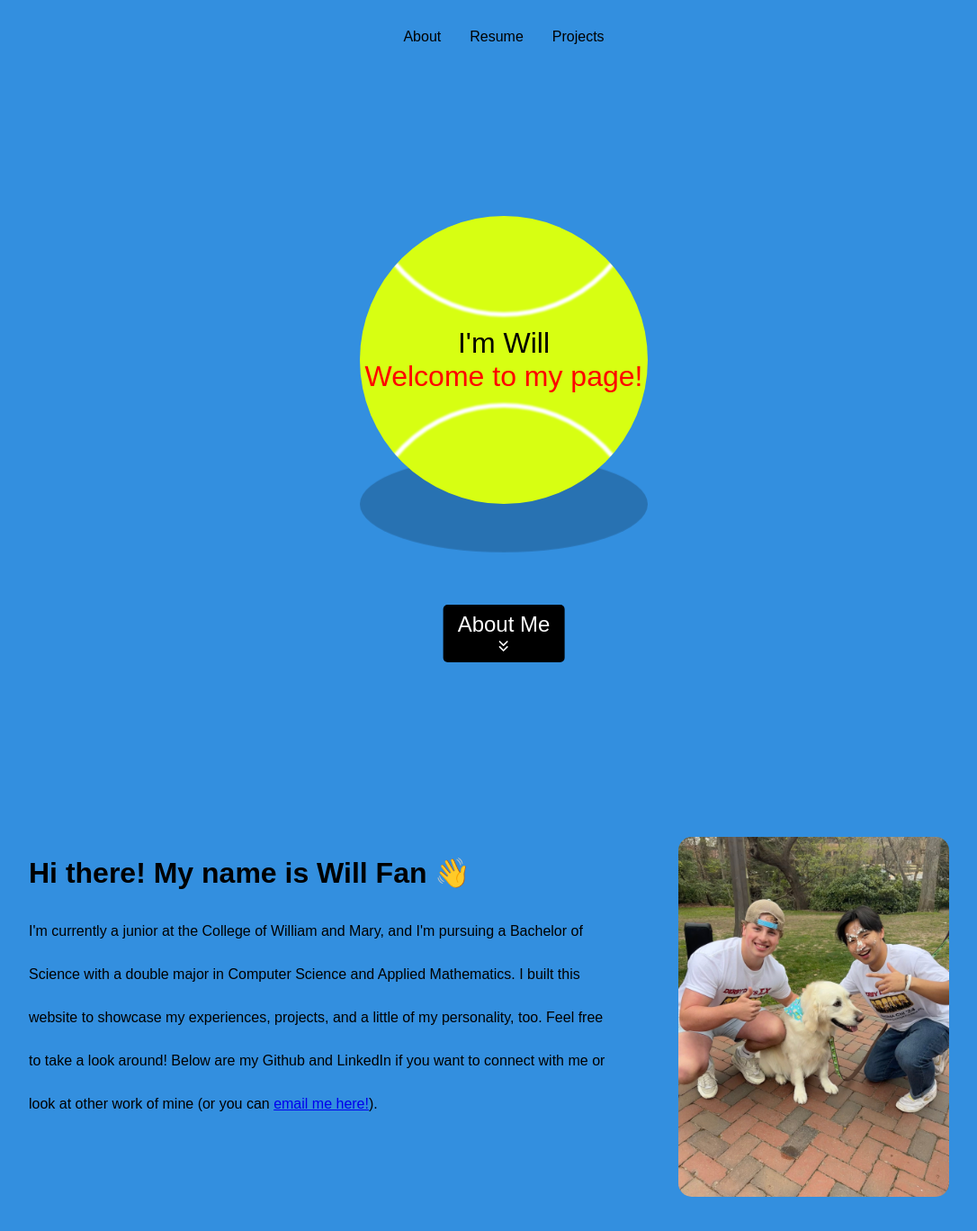
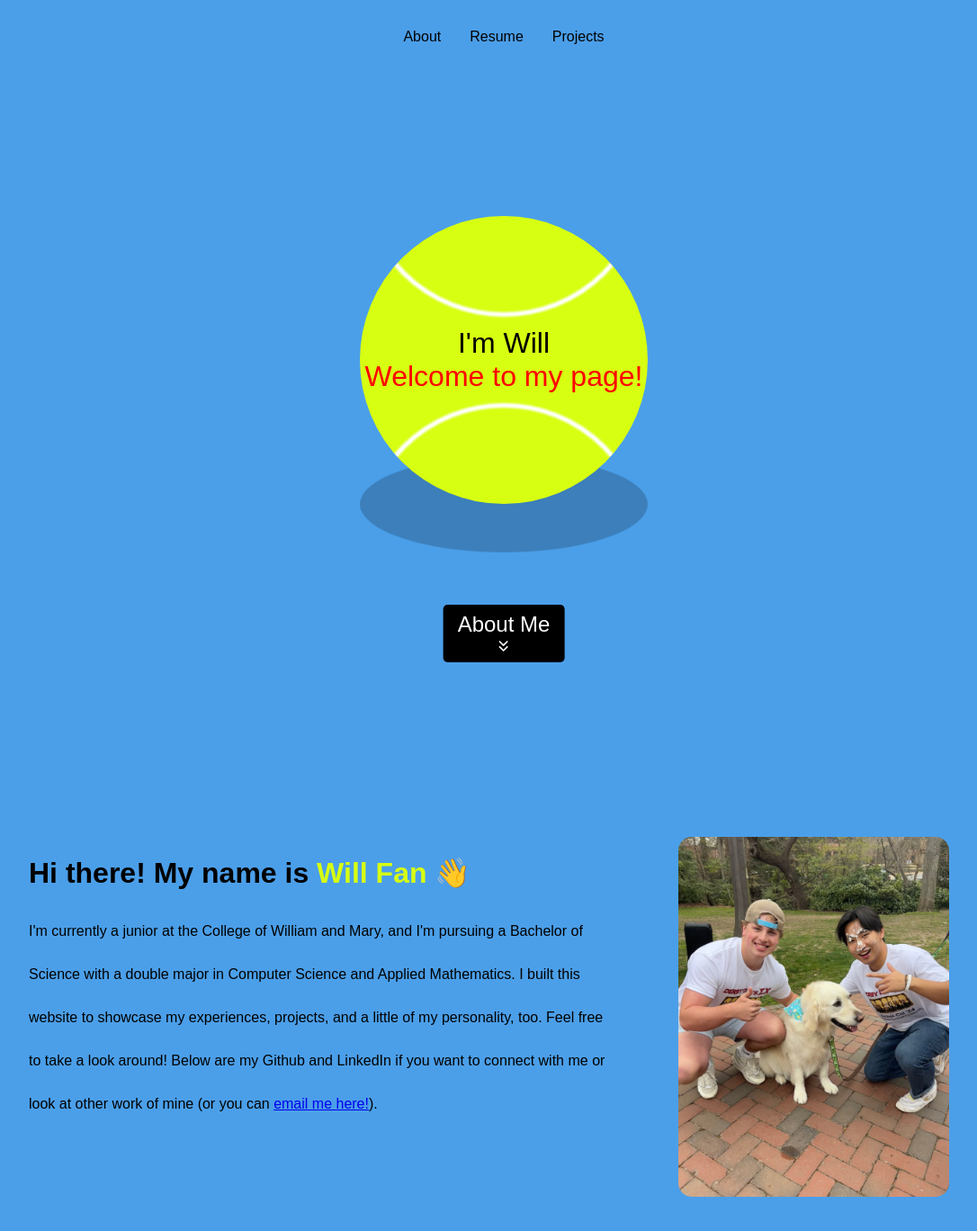
Before and after one commit to squilliam34/website, a React app: page / in a window 1280 px wide. Shown: the top 1368 px of the page at 90% size, without its empty margins (80-1166 px from the left). Built offline with nearby package versions, Linux system fonts and the light colour scheme; the HTML template or start-up script is replaced by a standard one.

Commit message:
minor style and color tweaks

```diff
--- a/src/components/About.tsx
+++ b/src/components/About.tsx
@@ -4,7 +4,8 @@ const About: React.FC = () => (
   <>
     <div id="about-me" className="header">
       <h1 className="medium-font">
-        Hi there! My name is Will Fan <span className="waving-hand">👋</span>
+        Hi there! My name is <span className="tennis-yellow">Will Fan </span>{" "}
+        <span className="waving-hand">👋</span>
       </h1>
       <p className="line-height">
         I'm currently a junior at the College of William and Mary, and I'm
@@ -19,14 +20,14 @@ const About: React.FC = () => (
         <a
           href="https://github.com/squilliam34"
           target="_blank"
-          className="icons"
+          className="icons red"
         >
           <i className="fab fa-github"></i>
         </a>
         <a
           href="https://www.linkedin.com/in/william-fan-376159265/"
           target="_blank"
-          className="icons"
+          className="icons red"
         >
           <i className="fab fa-linkedin"></i>
         </a>
--- a/src/css/styles.css
+++ b/src/css/styles.css
@@ -4,7 +4,7 @@
 }
 
 header {
-    background-color: #338fdf;
+    background-color: #4b9fe9;
     color: black;
     padding: 1rem 0;
     text-align: center;
@@ -26,7 +26,7 @@ nav ul li a {
 }
 
 body {
-    background-color: #338fdf;
+    background-color: #4b9fe9;
     color: black;
     font-family: 'Bebas Neue', sans-serif;
     margin: 0;
@@ -91,7 +91,6 @@ main {
 .icons {
     display: inline-block;
     margin-right: 1rem;
-    color: #d7ff12;
     text-decoration: none;
     font-size: 1.5rem;
 }
--- a/src/css/tennis.css
+++ b/src/css/tennis.css
@@ -1,6 +1,6 @@
 body{
     padding:0;
-    background: #338fdf;
+    background: #4b9fe9;
 }
 
 .flex{
@@ -157,3 +157,7 @@ body{
         transform: translate(-50%, 100%) scale(1);
     }
 }
+
+.tennis-yellow {
+    color: #d7ff12;
+}
```
